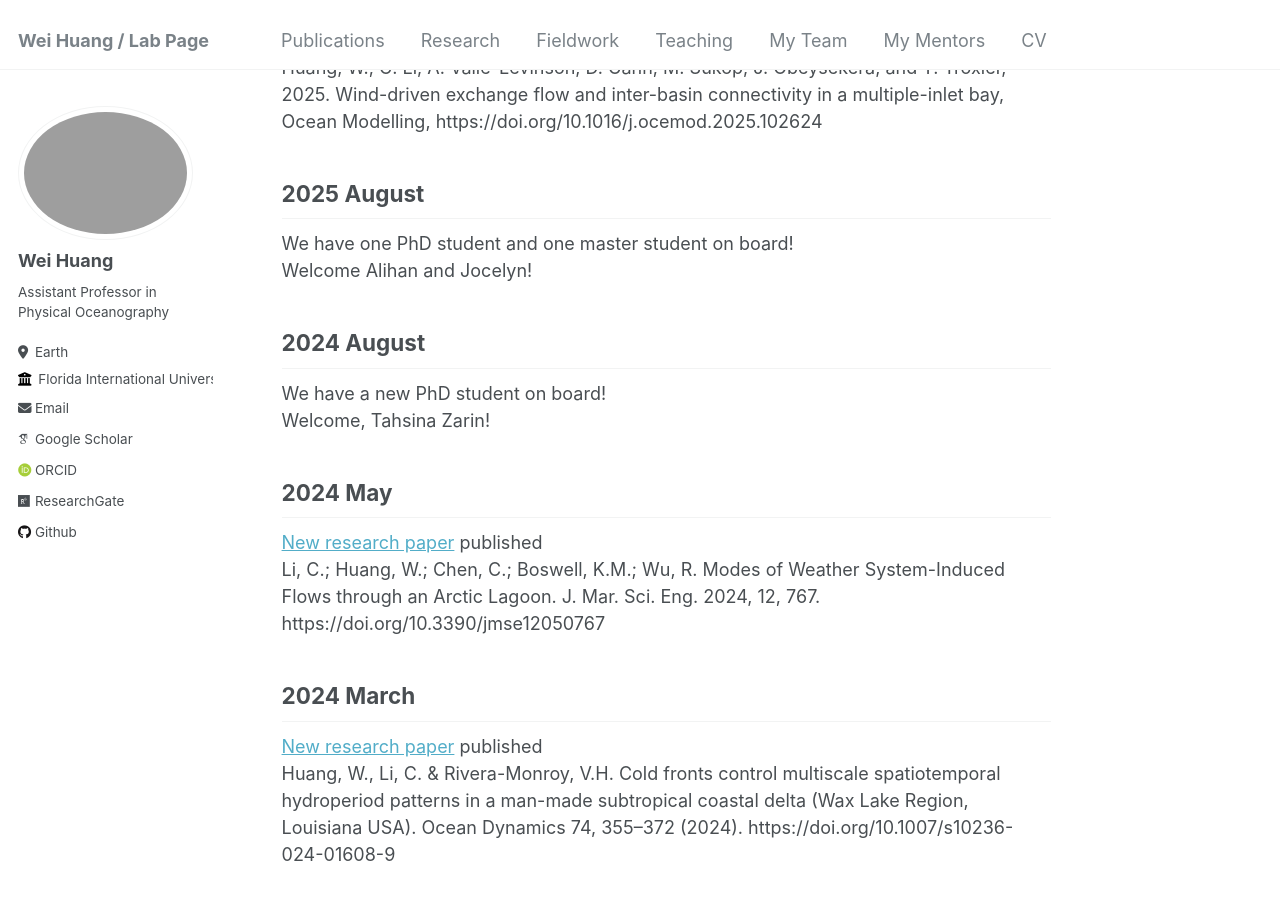
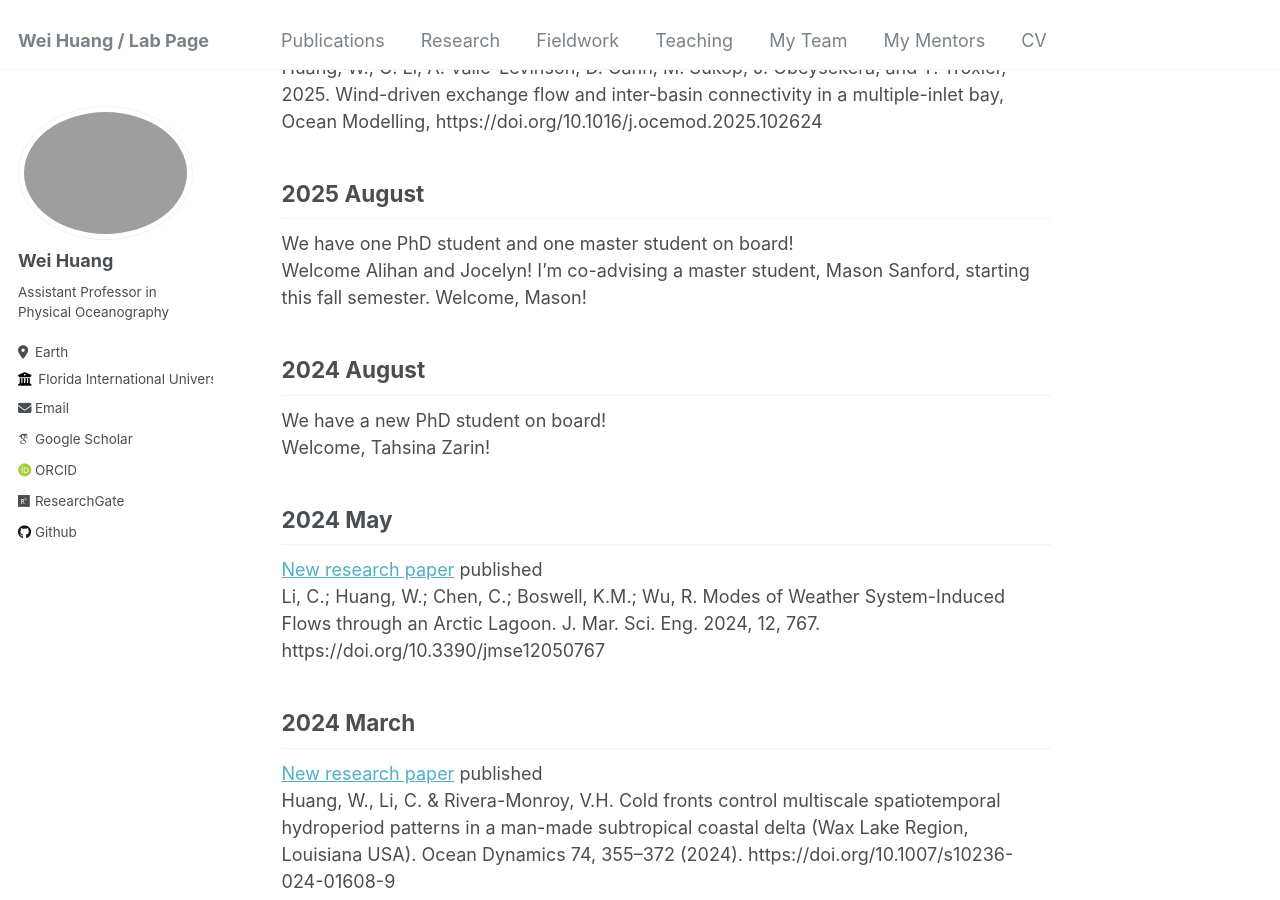
Before and after one commit to huang96169/huang96169.github.io, a Jekyll site: the page built from _pages/about.md, in a window 1280 px wide and 900 px high, scrolled down 436 px. Built offline with Jekyll 4.4.1, drawn with Linux system fonts in a browser that asks for light colours; some web fonts are replaced.

Commit message:
Update about.md

```diff
--- a/_pages/about.md
+++ b/_pages/about.md
@@ -19,6 +19,8 @@ Huang, W., C. Li, A. Valle-Levinson, D. Gann, M. Sukop, J. Obeysekera, and T. Tr
 ## 2025 August
 We have one PhD student and one master student on board! <br/>
 Welcome Alihan and Jocelyn!
+I'm co-advising a master student, Mason Sanford, starting this fall semester.
+Welcome, Mason!
 
 ## 2024 August <br/>
 We have a new PhD student on board! <br/>
```
